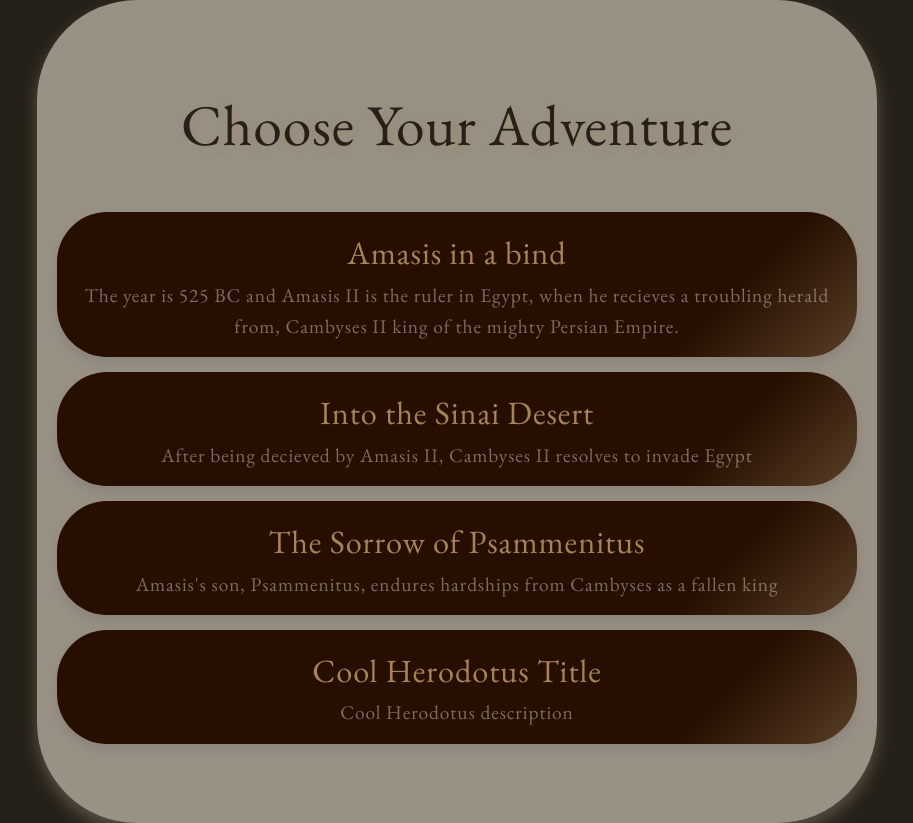
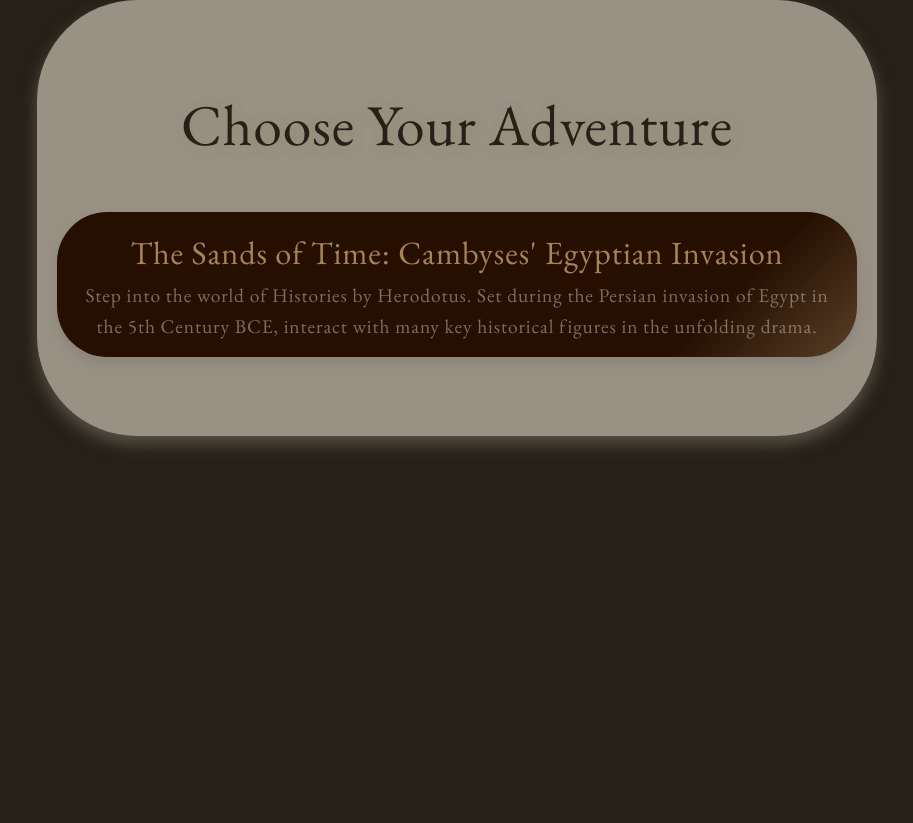
Before and after one commit to Chewon-bot/mega_hack, a React (Vite) app: page / in a window 1280 px wide. Shown: the whole page, without its empty margins (183-1096 px from the left). After the commit the page ends 800 px from the top, so only its background shows below. Built offline with nearby package versions, Linux system fonts and the light colour scheme; a web font is replaced by a local one.

Commit message:
changed json name and form

```diff
--- a/public/games/games.json
+++ b/public/games/games.json
@@ -1,24 +1,9 @@
 {
   "games": [
     {
-      "id": "amasis_in_a_bind",
-      "name": "Amasis in a bind",
-      "description": "The year is 525 BC and Amasis II is the ruler in Egypt, when he recieves a troubling herald from, Cambyses II king of the mighty Persian Empire."
-    },
-    {
-      "id": "into_the_sinai_desert",
-      "name": "Into the Sinai Desert",
-      "description": "After being decieved by Amasis II, Cambyses II resolves to invade Egypt"
-    },
-    {
-      "id": "the_sorrow_of_Psammenitus",
-      "name": "The Sorrow of Psammenitus",
-      "description": "Amasis's son, Psammenitus, endures hardships from Cambyses as a fallen king"
-    },
-    {
-      "id": "cool_herodotus_title_goes_here",
-      "name": "Cool Herodotus Title",
-      "description": "Cool Herodotus description"
+      "id": "the_sands_of_time",
+      "name": "The Sands of Time: Cambyses' Egyptian Invasion",
+      "description": "Step into the world of Histories by Herodotus. Set during the Persian invasion of Egypt in the 5th Century BCE, interact with many key historical figures in the unfolding drama."
     }
   ]
 }
--- a/src/pages/Home.jsx
+++ b/src/pages/Home.jsx
@@ -32,7 +32,7 @@ const Home = () => {
           </li>
         ))}
       </ul>
-    </div>
+    </div >
   )
 }
 
```
Also changed, not shown: public/games/the_sands_of_time.json (renamed from public/games/cool_herodotus_title_goes_here.json).
